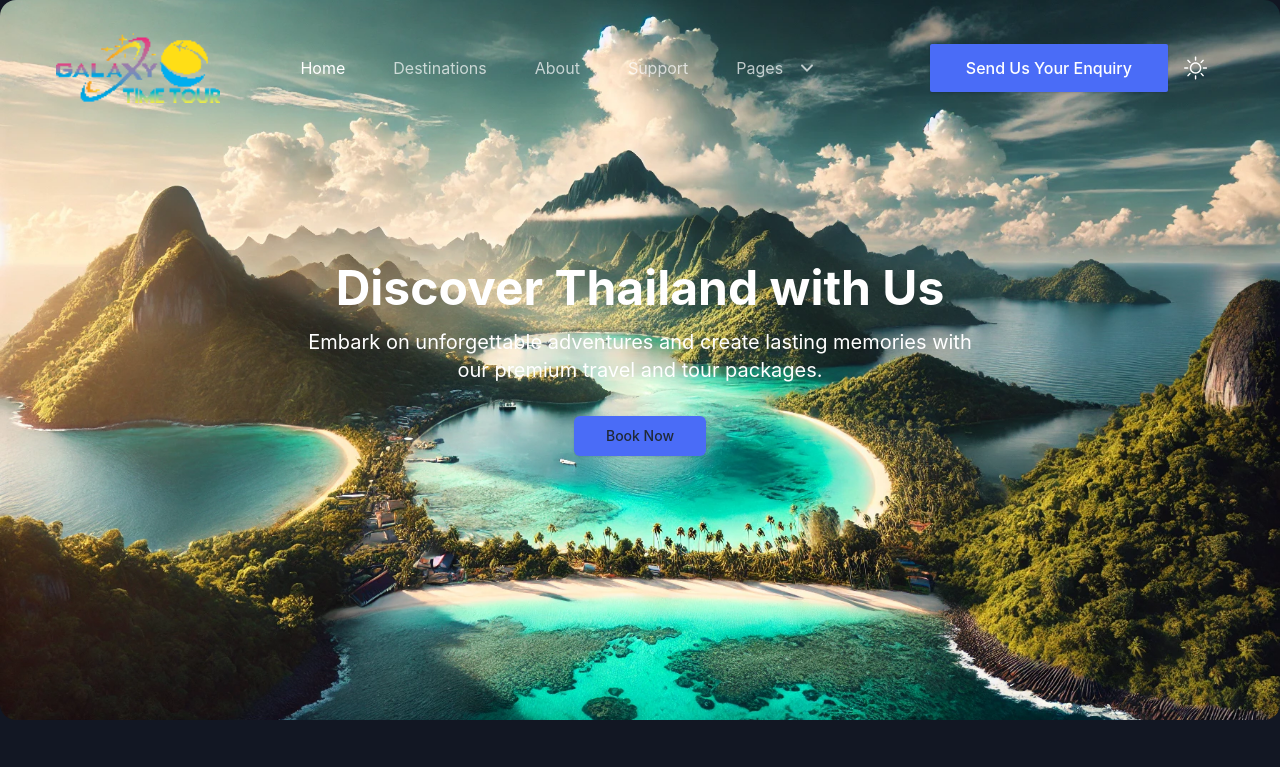
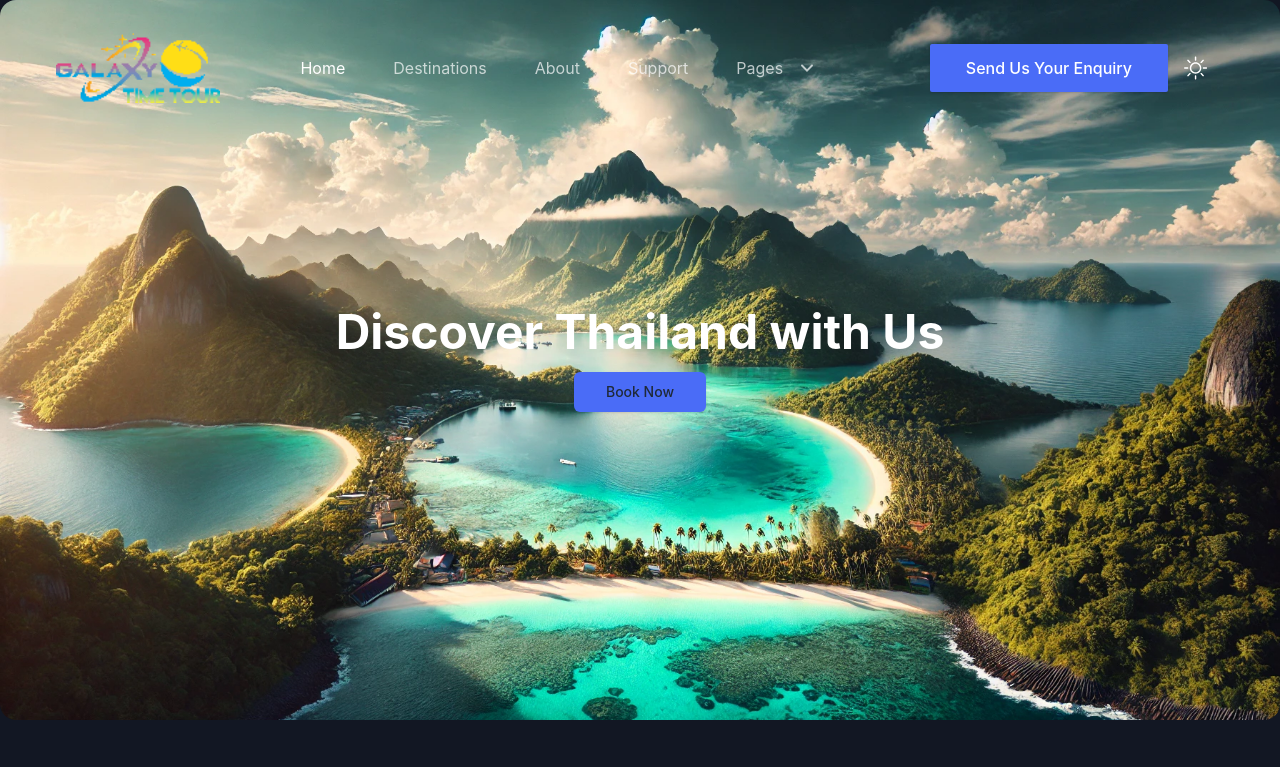
Before and after one commit to amanpratapsingh14/galaxytimetour.com, a Next.js app: page / in a window 1280 px wide. Shown: the top 767 px of the page. Built offline with nearby package versions, Linux system fonts and the light colour scheme.

Commit message:
Update page.tsx

```diff
--- a/src/app/(heroComponent)/page.tsx
+++ b/src/app/(heroComponent)/page.tsx
@@ -25,9 +25,9 @@
           <h1 className="text-3xl md:text-5xl font-bold text-white mb-4">
             {TITLE_TEXT}
           </h1>
-          <p className="text-lg md:text-xl text-white mb-8 max-w-2xl">
+{/*           <p className="text-lg md:text-xl text-white mb-8 max-w-2xl">
             {SUBTITLE_TEXT}
-          </p>
+          </p> */}
           <Link
             href="/contact"
             className="inline-flex h-10 items-center justify-center rounded-md bg-primary px-8 text-sm font-medium text-gray-800 shadow transition-colors hover:bg-primary/90 focus-visible:outline-none focus-visible:ring-2 focus-visible:ring-offset-2 focus-visible:ring-primary disabled:pointer-events-none disabled:opacity-50"
```
